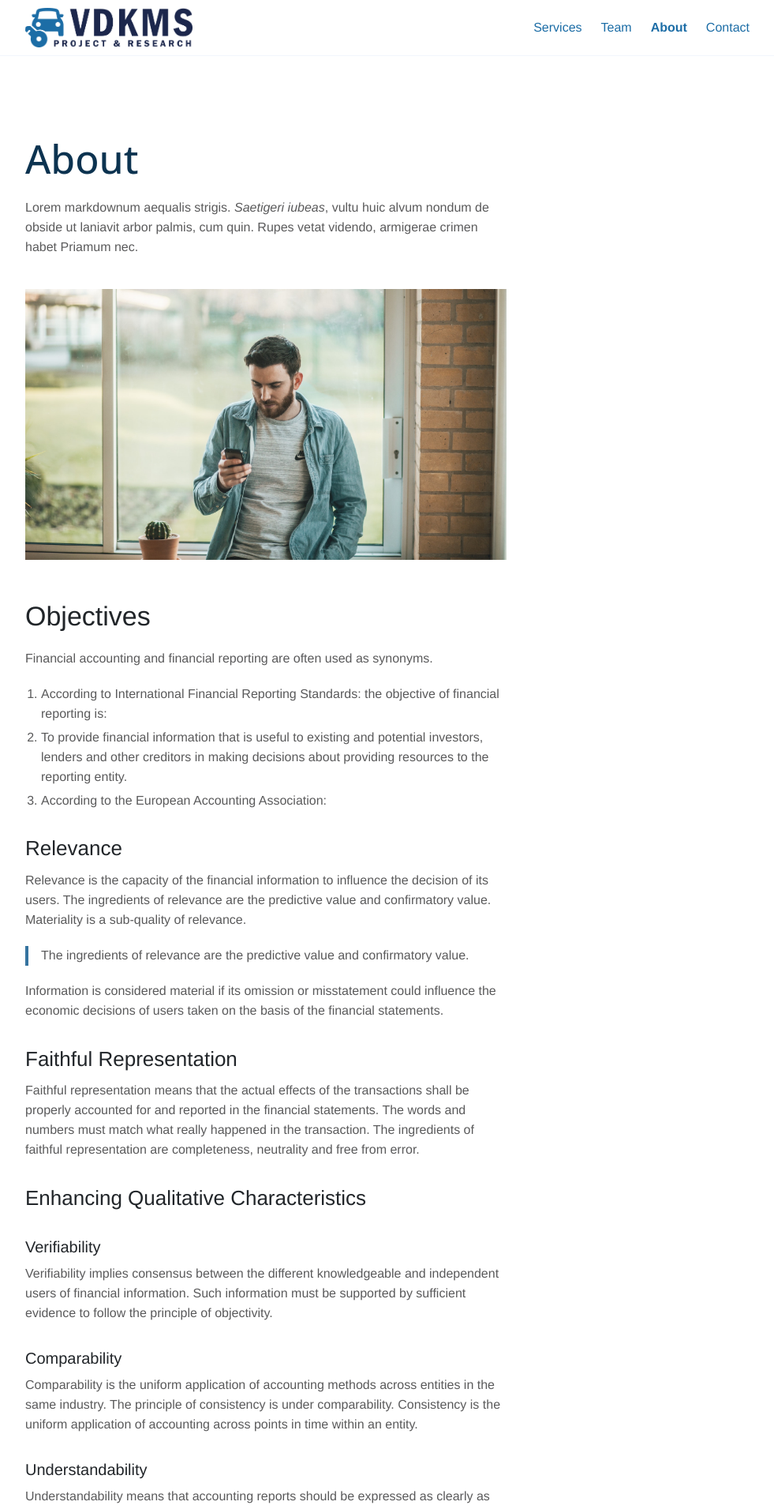
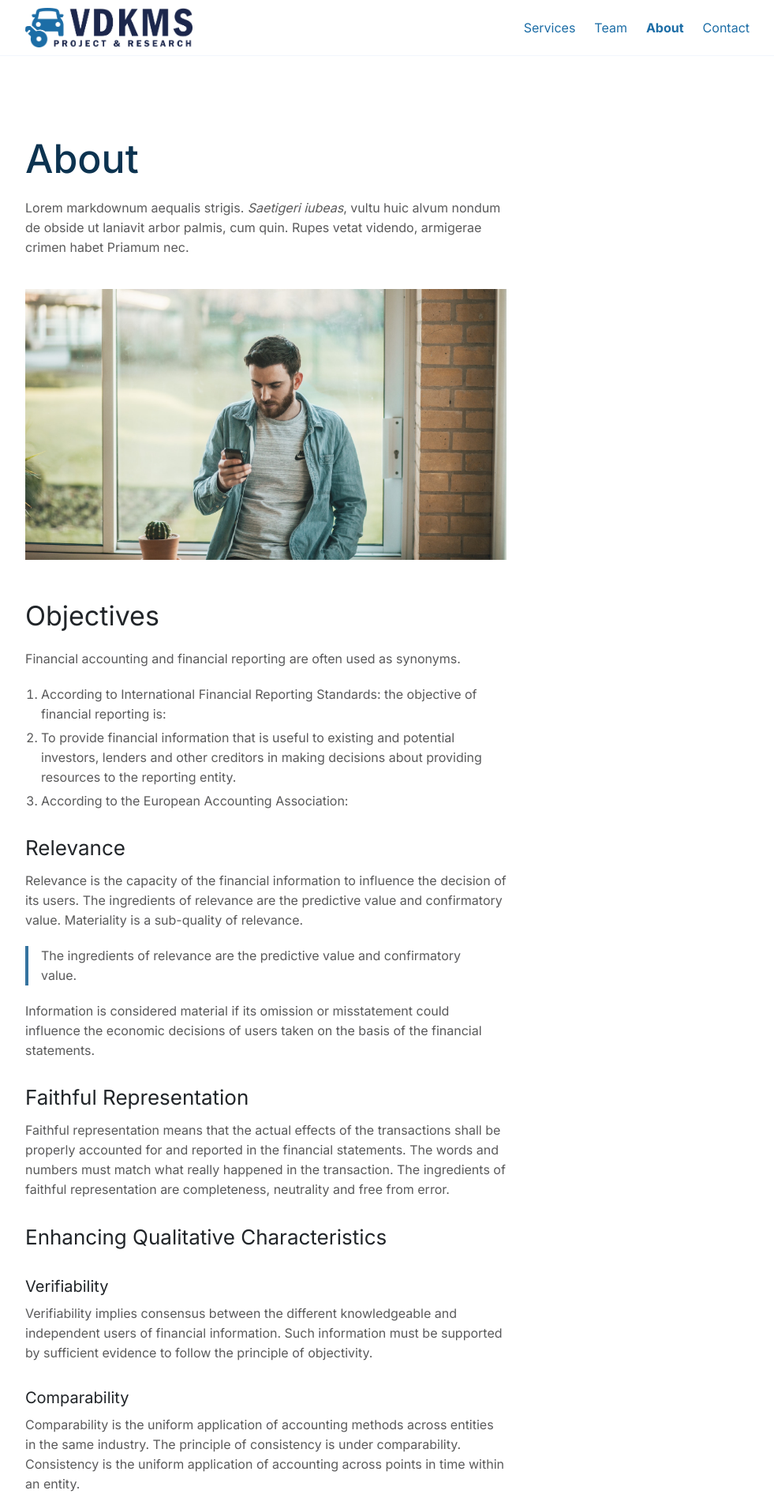
Before and after one commit to NJITBlockchainLab/vdkms.app, a Jekyll site: the page built from about.md, in a window 1280 px wide. Shown: the top 1911 px of the page at 79% size, without its empty margins (143-1124 px from the left). Built offline with Jekyll 4.4.1, drawn with Linux system fonts in a browser that asks for light colours.

Commit message:
use Inter font

```diff
--- a/assets/css/style.scss
+++ b/assets/css/style.scss
@@ -1,7 +1,7 @@
 ---
 ---
 
-@import url("https://fonts.googleapis.com/css2?family=Open+Sans:ital,wght@0,300..800;1,300..800&display=swap");
+@import url('https://fonts.googleapis.com/css2?family=Inter:wght@100..900&display=swap');
 
 // Colors
 $primary: #1c6da6;
@@ -19,8 +19,8 @@
 $link-hover-decoration: underline;
 
 // Fonts
-$font-family-base: Helvetica, Arial, sans-serif, -apple-system;
-$font-family-heading: "Open Sans", sans-serif, -apple-system;
+$font-family-base: "Inter", sans-serif, -apple-system;
+$font-family-heading: "Inter", sans-serif, -apple-system;
 
 // Footer
 $footer-background-color: $primary;
@@ -113,6 +113,7 @@
   font-size: 16px;
   line-height: 1.2;
   font-family: $font-family-base;
+  font-optical-sizing: auto;
   @include media-breakpoint-up(md) {
     font-size: 16px;
     line-height: 1.3;
```
